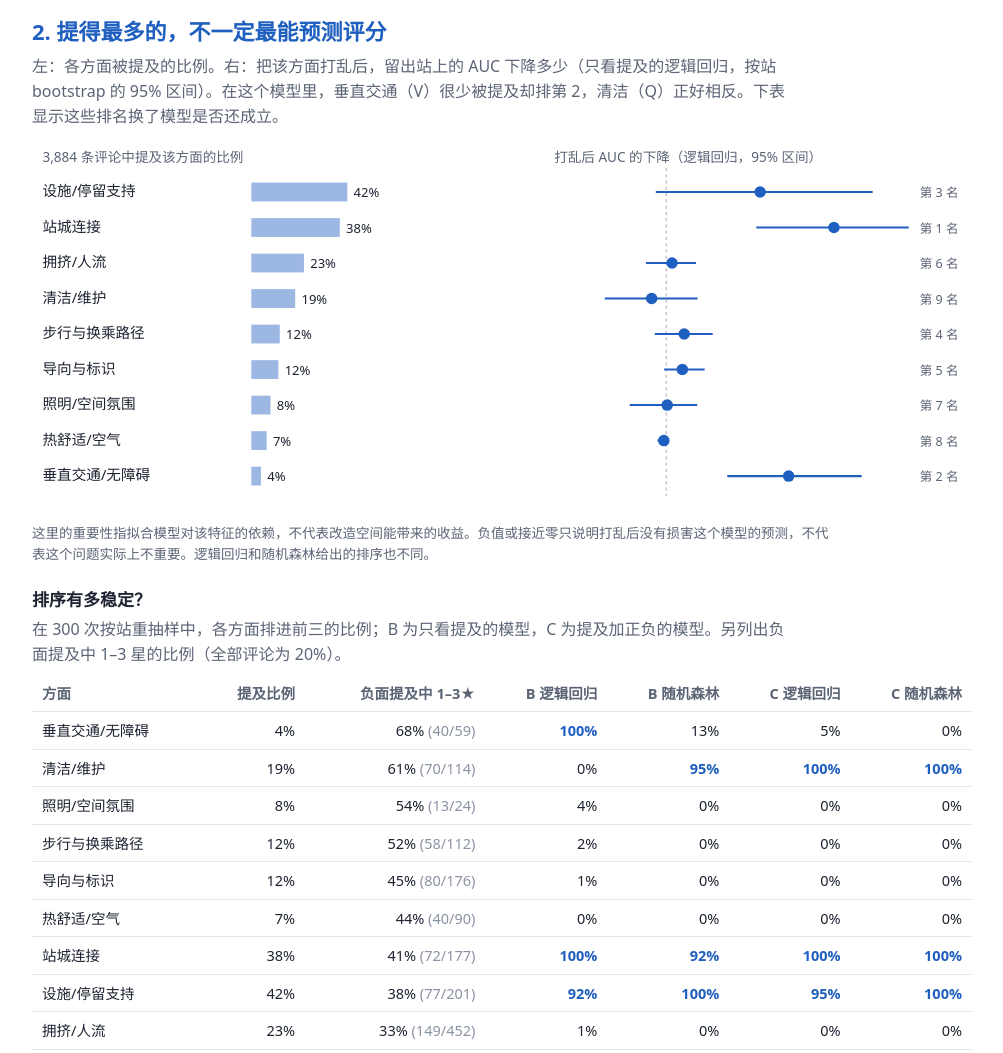
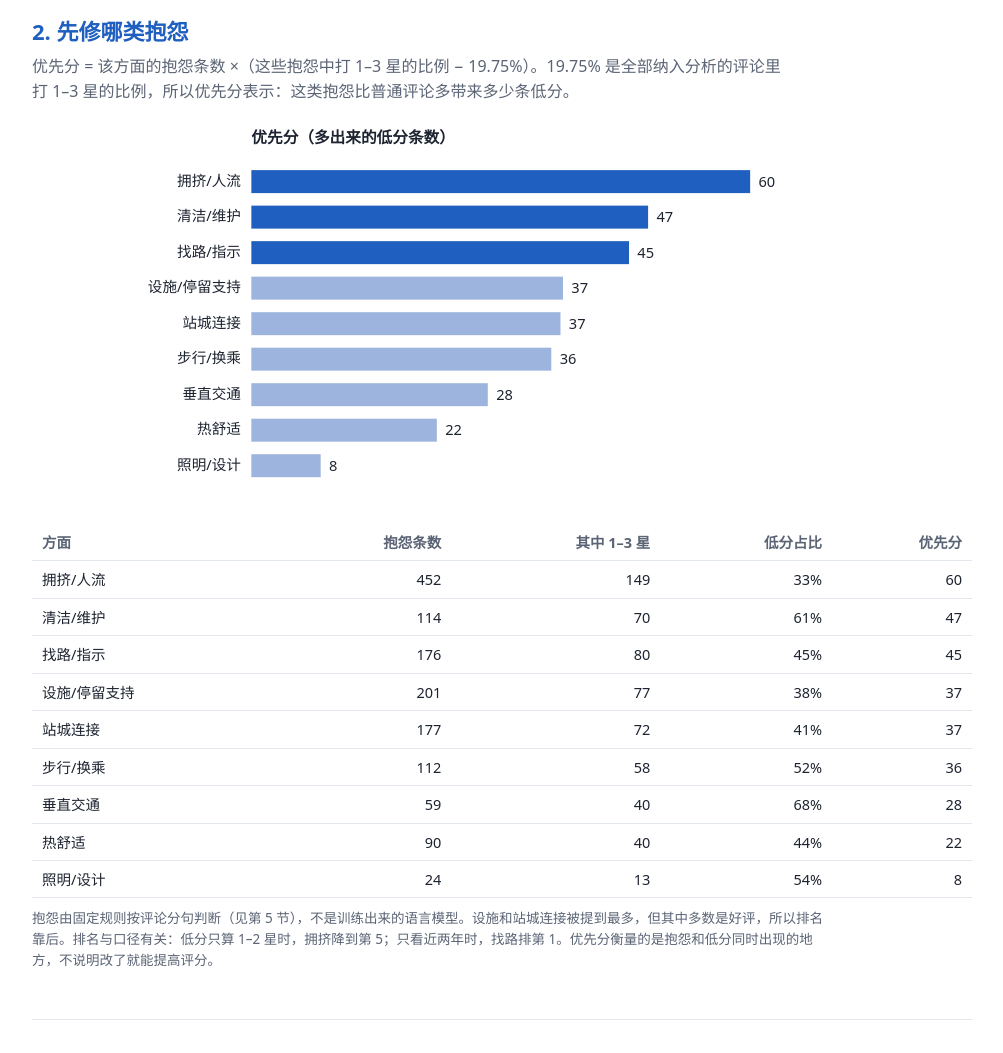
Before and after one commit to mokscreate/assignment-5231, a plain HTML site: page game_and_site/results_site_zh.html in a window 1280 px wide. Shown: the part 460-1513 px from the top of the page, without its empty margins (138-1141 px from the left). Drawn offline with Linux system fonts and the light colour scheme.

Commit message:
Update complaint sections and priority scoringResults page (ZH): section 2 now shows priority score

```diff
--- a/game_and_site/results_site_zh.html
+++ b/game_and_site/results_site_zh.html
@@ -37,11 +37,11 @@ button.stn{cursor:pointer}
 <div class="funnel" id="funnel"></div>
 <p class="note">26 个站收集到的条数与平台显示总数一致；油池站显示 146 条，收集到 145 条。网上评论者是自我选择的，不是乘客的随机样本。</p></section>
 
-<section><h2>2. 提得最多的，不一定最能预测评分</h2>
-<p class="lead">左：各方面被提及的比例。右：把该方面打乱后，留出站上的 AUC 下降多少（只看提及的逻辑回归，按站 bootstrap 的 95% 区间）。在这个模型里，垂直交通（V）很少被提及却排第 2，清洁（Q）正好相反。下表显示这些排名换了模型是否还成立。</p>
-<svg id="fchart" viewBox="0 0 900 360" width="100%"></svg>
-<p class="note">这里的重要性指拟合模型对该特征的依赖，不代表改造空间能带来的收益。负值或接近零只说明打乱后没有损害这个模型的预测，不代表这个问题实际上不重要。逻辑回归和随机森林给出的排序也不同。</p>
-<h3 style="font-size:17px;margin:22px 0 4px">排序有多稳定？</h3><p class="lead" style="margin-bottom:8px">在 300 次按站重抽样中，各方面排进前三的比例；B 为只看提及的模型，C 为提及加正负的模型。另列出负面提及中 1–3 星的比例（全部评论为 20%）。</p><table id="rankt"></table><p class="note">站城连接（C）和设施（A）在所有模型里都排进前三。垂直交通（V）只在只看提及的逻辑回归里稳定；加入正负后清洁（Q）升到第一，因为“干净 / 脏”本身带情绪。正负由固定规则判断（见第 5 节）。重抽样使用固定的折外预测。</p></section>
+<section><h2>2. 先修哪类抱怨</h2>
+<p class="lead">优先分 = 该方面的抱怨条数 ×（这些抱怨中打 1–3 星的比例 − 19.75%）。19.75% 是全部纳入分析的评论里打 1–3 星的比例，所以优先分表示：这类抱怨比普通评论多带来多少条低分。</p>
+<svg id="pchart" viewBox="0 0 900 380" width="100%"></svg>
+<table id="ptab"></table>
+<p class="note">抱怨由固定规则按评论分句判断（见第 5 节），不是训练出来的语言模型。设施和站城连接被提到最多，但其中多数是好评，所以排名靠后。排名与口径有关：低分只算 1–2 星时，拥挤降到第 5；只看近两年时，找路排第 1。优先分衡量的是抱怨和低分同时出现的地方，不说明改了就能提高评分。</p></section>
 
 <section><h2>3. 空间特征是否包含评分信息？</h2>
 <p class="lead">所有模型都在整站留出的数据上评估（按站分组 5 折，三个随机种子，实际形成两种不同的划分）。高分占样本 80%，只看准确率会误导，所以同时给出 macro F1 和 AUC。</p>
@@ -77,19 +77,13 @@ document.getElementById('funnel').innerHTML=[[21796,'条评分记录，27 个站
 // perf
 const P=D.perf,PP=D.polarity.perf,rows=[['MajorityBaseline','多数类基线'],['SpatialLogisticRegression','B · 只看提及，逻辑回归'],['SpatialRandomForest','B · 只看提及，随机森林'],['C_polarity_logistic','C · 提及加正负，逻辑回归'],['C_polarity_forest','C · 提及加正负，随机森林'],['S_mention_plus_overall_sentiment_forest','对照 · 提及加整条评论情绪，随机森林'],['TextTFIDFLogisticRegression','TF-IDF 逻辑回归（文本）']];
 document.getElementById('perf').innerHTML='<tr><th>模型</th><th>AUC</th><th>Macro F1</th><th>平衡准确率</th><th>准确率</th></tr>'+rows.map(r=>{const m=(P[r[0]]||{}).mean_repeated_group_cv||PP[r[0]];return `<tr><td>${r[1]}</td><td>${m.auc.toFixed(3)}</td><td>${m.macro_f1.toFixed(3)}</td><td>${m.balanced_accuracy.toFixed(3)}</td><td>${m.accuracy.toFixed(3)}</td></tr>`}).join('');
-// factor chart
-(function(){const F=[...D.factors].sort((a,b)=>a.frequency_rank-b.frequency_rank);const svg=document.getElementById('fchart');
- const rowH=34,top=30;let h='';
- h+=`<text x="10" y="16" font-size="13" fill="#5b6475">3,884 条评论中提及该方面的比例</text><text x="500" y="16" font-size="13" fill="#5b6475">打乱后 AUC 的下降（逻辑回归，95% 区间）</text>`;
- const x0=210,sc=2.2; const ix=v=>540+(v+0.012)/0.05*280;
- h+=`<line x1="${ix(0)}" x2="${ix(0)}" y1="22" y2="${top+9*rowH}" stroke="#aab" stroke-dasharray="3 3"/>`;
- F.forEach((r,i)=>{const y=top+i*rowH;const c=r.code;
-  h+=`<text x="10" y="${y+19}" font-size="14" fill="#1d2330">${NM[c]}</text>`;
-  h+=`<rect x="${x0}" y="${y+6}" width="${r.mention_percent*sc}" height="18" fill="#9db7e3"/><text x="${x0+r.mention_percent*sc+6}" y="${y+20}" font-size="12.5" fill="#1d2330">${r.mention_percent.toFixed(0)}%</text>`;
-  const lo=ix(r.logistic_ci_low),hi=ix(r.logistic_ci_high),mid=ix(r.logistic_auc_drop);
-  h+=`<line x1="${lo}" x2="${hi}" y1="${y+15}" y2="${y+15}" stroke="#1f5fbf" stroke-width="2"/><circle cx="${mid}" cy="${y+15}" r="5.5" fill="#1f5fbf"/>`;
-  h+=`<text x="850" y="${y+20}" font-size="12" fill="#5b6475">第 ${r.logistic_importance_rank} 名</text>`;});
- svg.setAttribute('viewBox',`0 0 900 ${top+9*rowH+10}`);svg.innerHTML=h;})();
+// priority score
+(function(){const R=[["D", 452, 149, 59.7], ["Q", 114, 70, 47.485], ["F", 176, 80, 45.2], ["A", 201, 77, 37.3], ["C", 177, 72, 37.0], ["M", 112, 58, 35.9], ["V", 59, 40, 28.3], ["T", 90, 40, 22.2], ["L", 24, 13, 8.3]];const NM={"C": "站城连接", "M": "步行/换乘", "F": "找路/指示", "V": "垂直交通", "D": "拥挤/人流", "T": "热舒适", "Q": "清洁/维护", "A": "设施/停留支持", "L": "照明/设计"};const TH=["方面", "抱怨条数", "其中 1–3 星", "低分占比", "优先分"];
+const svg=document.getElementById('pchart');const mx=70,x0=210,w=560,rh=34,top=44;let h=`<text x="${x0}" y="22" font-size="15" font-weight="700" fill="#1d2330">优先分（多出来的低分条数）</text>`;
+R.forEach((r,i)=>{const y=top+i*rh,bw=r[3]/mx*w,c=i<3?'#1f5fbf':'#9db5de';h+=`<text x="${x0-10}" y="${y+19}" text-anchor="end" font-size="14" fill="#1d2330">${NM[r[0]]}</text><rect x="${x0}" y="${y+4}" width="${bw}" height="22" fill="${c}"/><text x="${x0+bw+8}" y="${y+20}" font-size="14" fill="#1d2330">${Math.round(r[3])}</text>`});
+svg.innerHTML=h;
+document.getElementById('ptab').innerHTML='<tr>'+TH.map(t=>'<th>'+t+'</th>').join('')+'</tr>'+R.map(r=>`<tr><td>${NM[r[0]]}</td><td>${r[1]}</td><td>${r[2]}</td><td>${Math.round(r[2]/r[1]*100)}%</td><td>${r[3].toFixed(0)}</td></tr>`).join('');})();
+
 // map
 const st=D.stations;const lat=st.map(s=>s.lat),lng=st.map(s=>s.lng);
 const [la0,la1]=[Math.min(...lat),Math.max(...lat)],[lo0,lo1]=[Math.min(...lng),Math.max(...lng)];
@@ -99,10 +93,7 @@ sorted.forEach((s,i)=>{const r=4+Math.sqrt(s.model)/2.6;const has=D.cases[s.code
  ms+=`<g class="stn" data-c="${s.code}" style="cursor:pointer"><rect x="0" y="${Y(i)-13}" width="300" height="26" fill="transparent"/><circle cx="40" cy="${Y(i)}" r="${r}" fill="${has?'#1f5fbf':'#fff'}" stroke="${has?'#1f5fbf':'#d9322e'}" stroke-width="2"/>
  <text x="70" y="${Y(i)+4}" font-size="13" fill="#1d2330" font-weight="${has?700:400}">${esc(s.name)} <tspan fill="#8a93a3" font-size="11">${s.code}</tspan></text></g>`;});
 document.getElementById('mapsvg').innerHTML=ms;
-(function(){const Pz=D.polarity,order=['V','Q','L','M','F','T','C','A','D'];const pc=v=>Math.round(v*100)+'%';
- const h=`<tr><th>方面</th><th>提及比例</th><th>负面提及中 1–3★</th><th>B 逻辑回归</th><th>B 随机森林</th><th>C 逻辑回归</th><th>C 随机森林</th></tr>`+order.map(k=>{const fr=D.factors.find(f=>f.code==k),n=Pz.neg[k];
-  return `<tr><td>${NM[k]}</td><td>${fr.mention_percent.toFixed(0)}%</td><td>${n[0]?pc(n[1]/n[0]):'–'} <span style="color:#8a93a3">(${n[1]}/${n[0]})</span></td>${['B_mention_logistic','B_mention_forest','C_polarity_logistic','C_polarity_forest'].map(m=>{const v=Pz.top3[m][k];return `<td style="${v>=.9?'font-weight:700;color:#1f5fbf':''}">${pc(v)}</td>`}).join('')}</tr>`}).join('');
- document.getElementById('rankt').innerHTML=h;})();
+
 
 function bar(n,l,m,h){const t=n||1;return `<div class="bar"><i style="width:${l/t*100}%;background:#c0392b"></i><i style="width:${m/t*100}%;background:#c9ced8"></i><i style="width:${h/t*100}%;background:#2e7d5b"></i></div><div class="legend">1–2 星 ${l} 条 · 3 星 ${m} 条 · 4–5 星 ${h} 条（共 ${n} 条）</div>`}
 function show(code){const s=st.find(x=>x.code==code);const c=D.cases[code];
```
